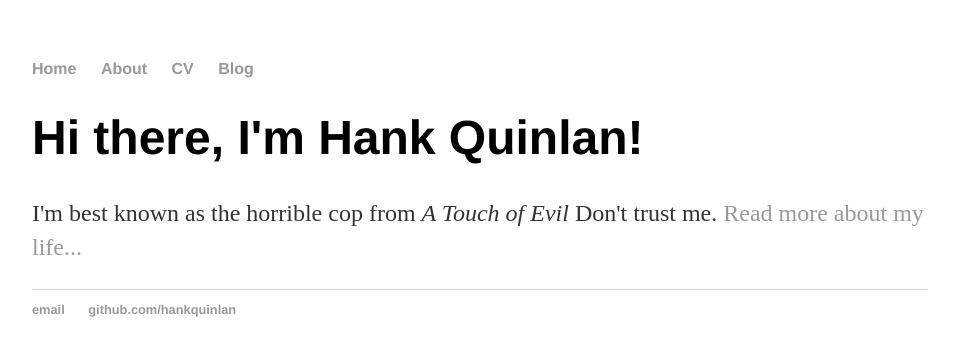
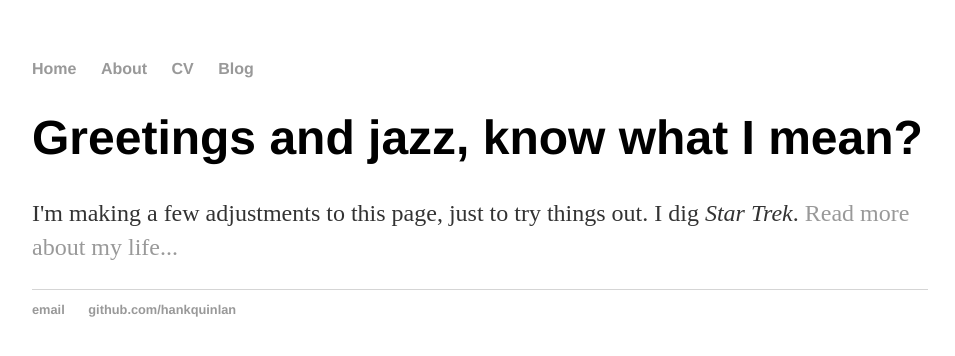
Before and after one commit to anellas/anellas.github.io, a Jekyll site: the page built from index.html, in a window 1280 px wide. Shown: the top 356 px of the page, without its empty margins (160-1115 px from the left). Built offline with Jekyll 4.4.1, drawn with Linux system fonts in a browser that asks for light colours.

Commit message:
Update index.html

```diff
--- a/index.html
+++ b/index.html
@@ -1,8 +1,8 @@
 ---
 layout: default
-title: Hank Quinlan, Horrible Cop
+title: Hail and well met!
 ---
 <div class="blurb">
-	<h1>Hi there, I'm Hank Quinlan!</h1>
-	<p>I'm best known as the horrible cop from <em>A Touch of Evil</em> Don't trust me. <a href="/about">Read more about my life...</a></p>
+	<h1>Greetings and jazz, know what I mean?</h1>
+	<p>I'm making a few adjustments to this page, just to try things out.  I dig <em>Star Trek</em>. <a href="/about">Read more about my life...</a></p>
 </div><!-- /.blurb -->
```
